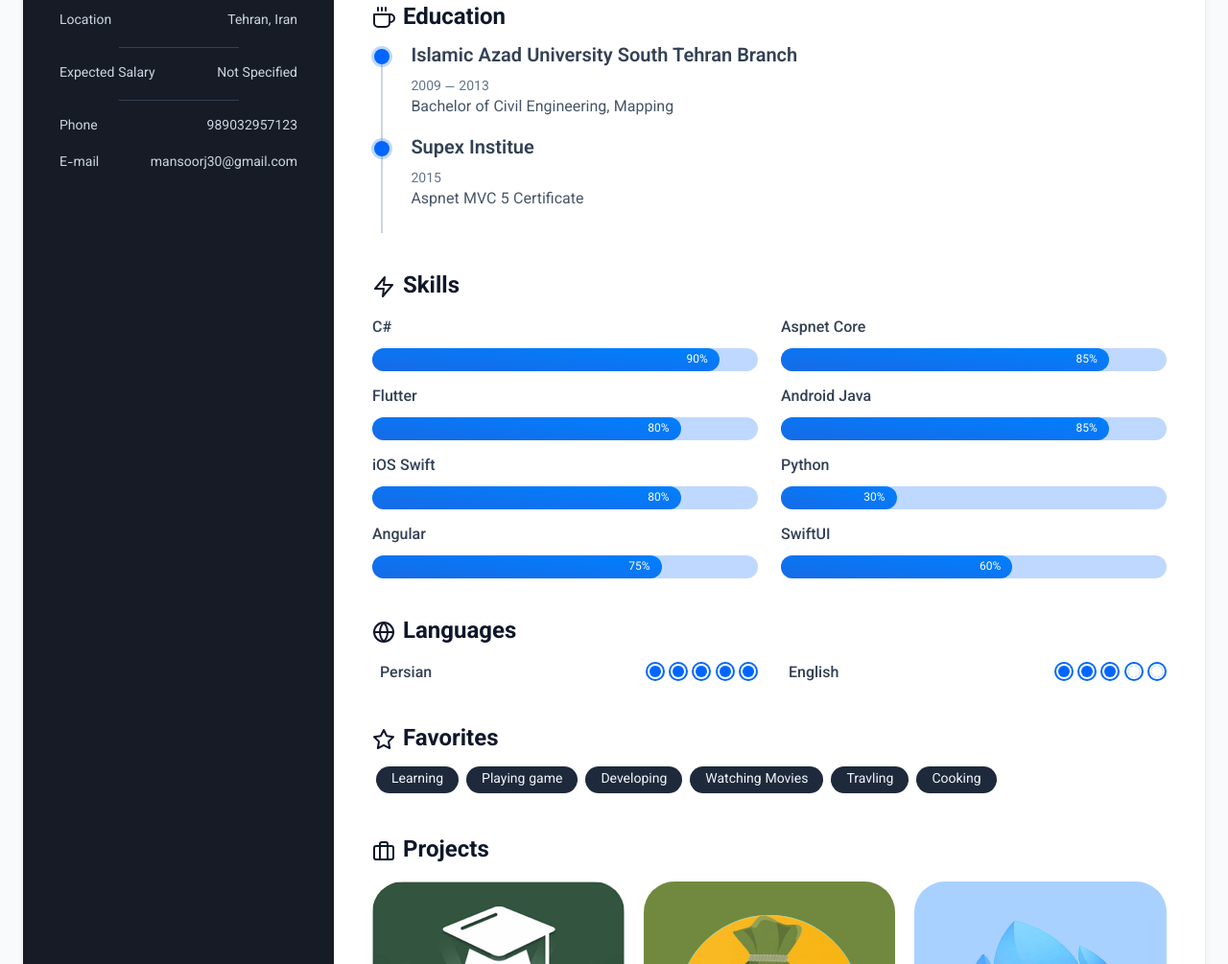
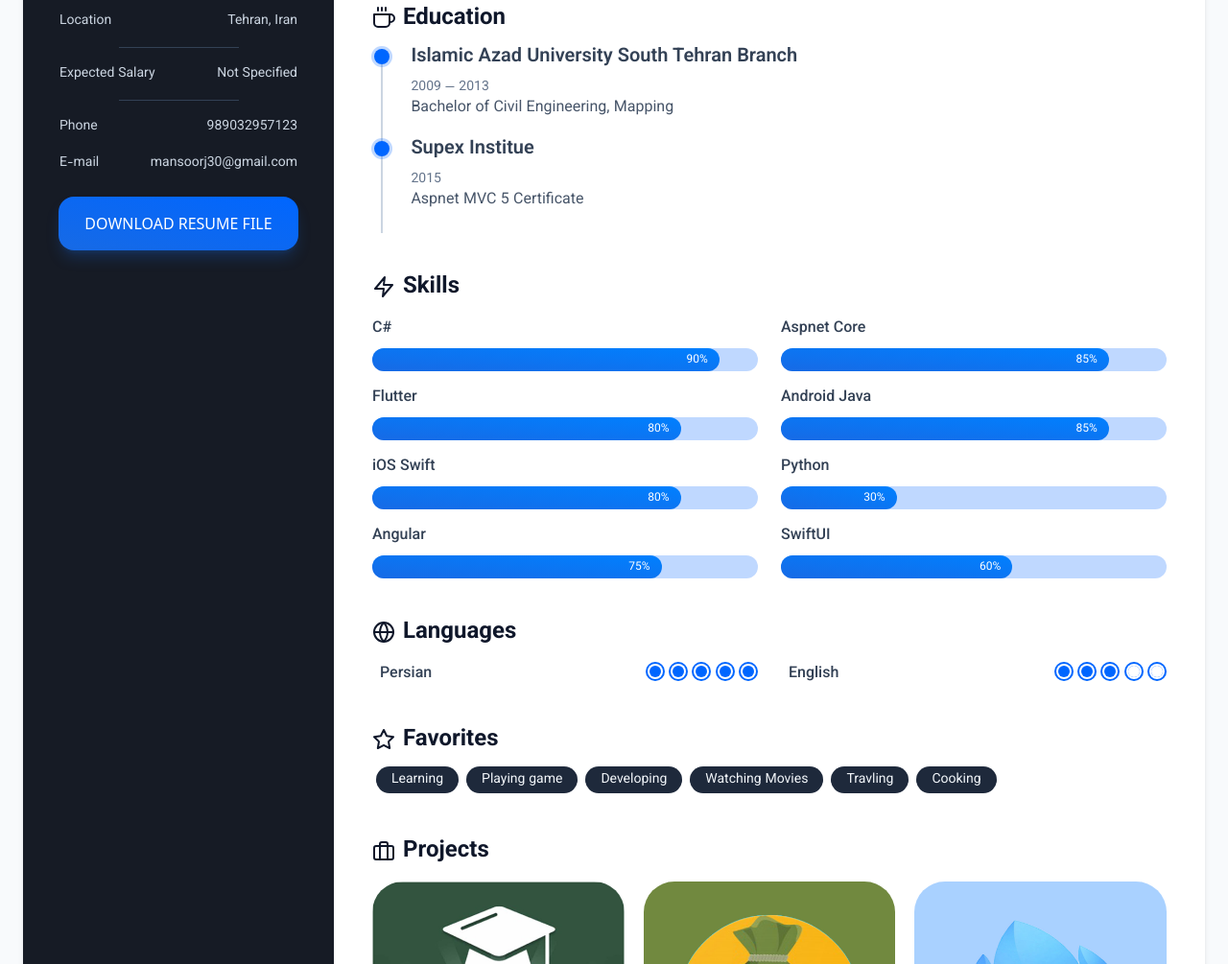
Before and after one commit to MansoorJafari9/Resume, a plain HTML site: page index.html in a window 1280 px wide. Shown: the part 709-1714 px from the top of the page at 96% size. Drawn offline with Linux system fonts and the light colour scheme.

Commit message:
setup-pdf-file

```diff
--- a/index.html
+++ b/index.html
@@ -205,9 +205,9 @@
               <td class="rtl:text-left ltr:text-right">mansoorj30@gmail.com</td>
             </tr>
           </table>
-          <!-- <a href="mansoorjafari.pdf" target="_blank" class="btn-cta inline-block align-middle">
+          <a href="mansoorjafari-resume.pdf" target="_blank" class="btn-cta inline-block align-middle">
             DOWNLOAD RESUME FILE
-          </a> -->
+          </a>
           <!-- Resume Pdf File Link / لینک فایل پی دی اف رزومه -->
           <!-- <a href="#" class="btn-cta inline-block align-middle">
             DOWNLOAD RESUME FILE
```
Also changed, not shown: 1 other file.
